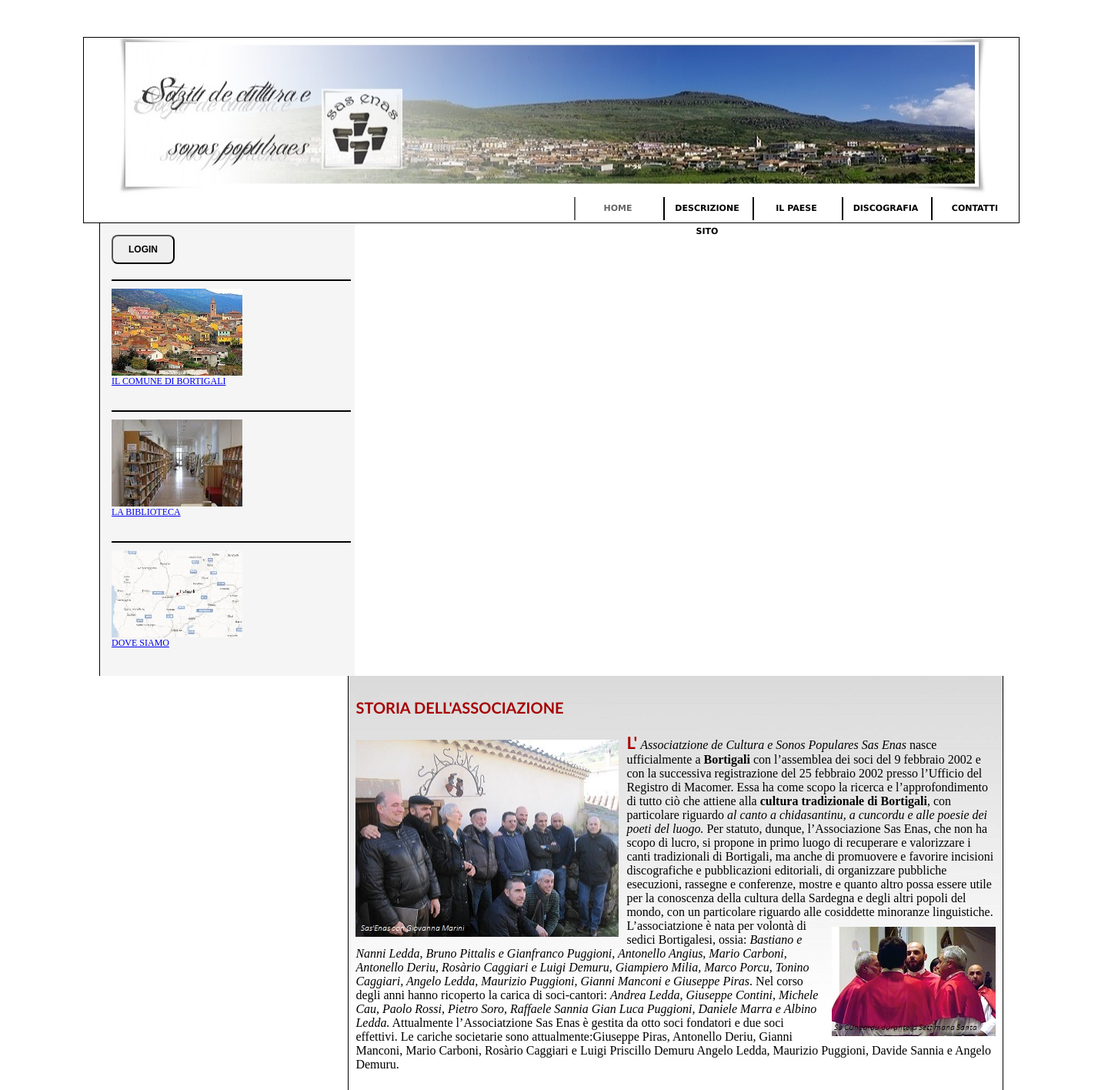
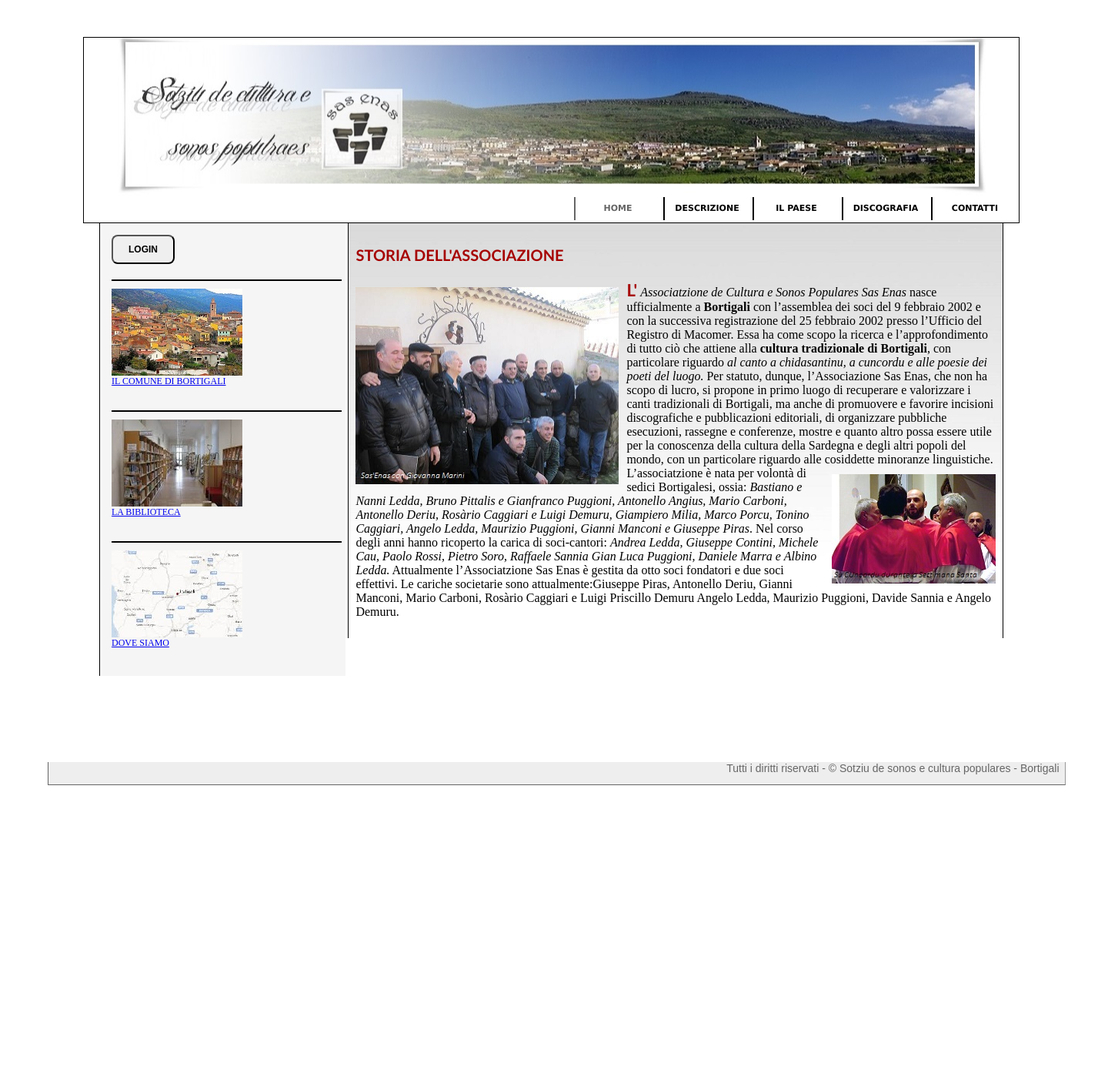
Before and after one commit to piras993/davide, a PHP site: page / in a window 1440 px wide. Shown: the top 1416 px of the page at 77% size. After the commit the page ends 1020 px from the top, so only its background shows below. Run offline with PHP 8.4, Linux system fonts and the light colour scheme.

Commit message:
vaiiiiiii

```diff
--- a/consegnaprogetto/stile/CSS_home.css
+++ b/consegnaprogetto/stile/CSS_home.css
@@ -1,6 +1,6 @@
 
 #sidebar {
-  width: 27%;
+  width: 26%;
 
   }
 
```
